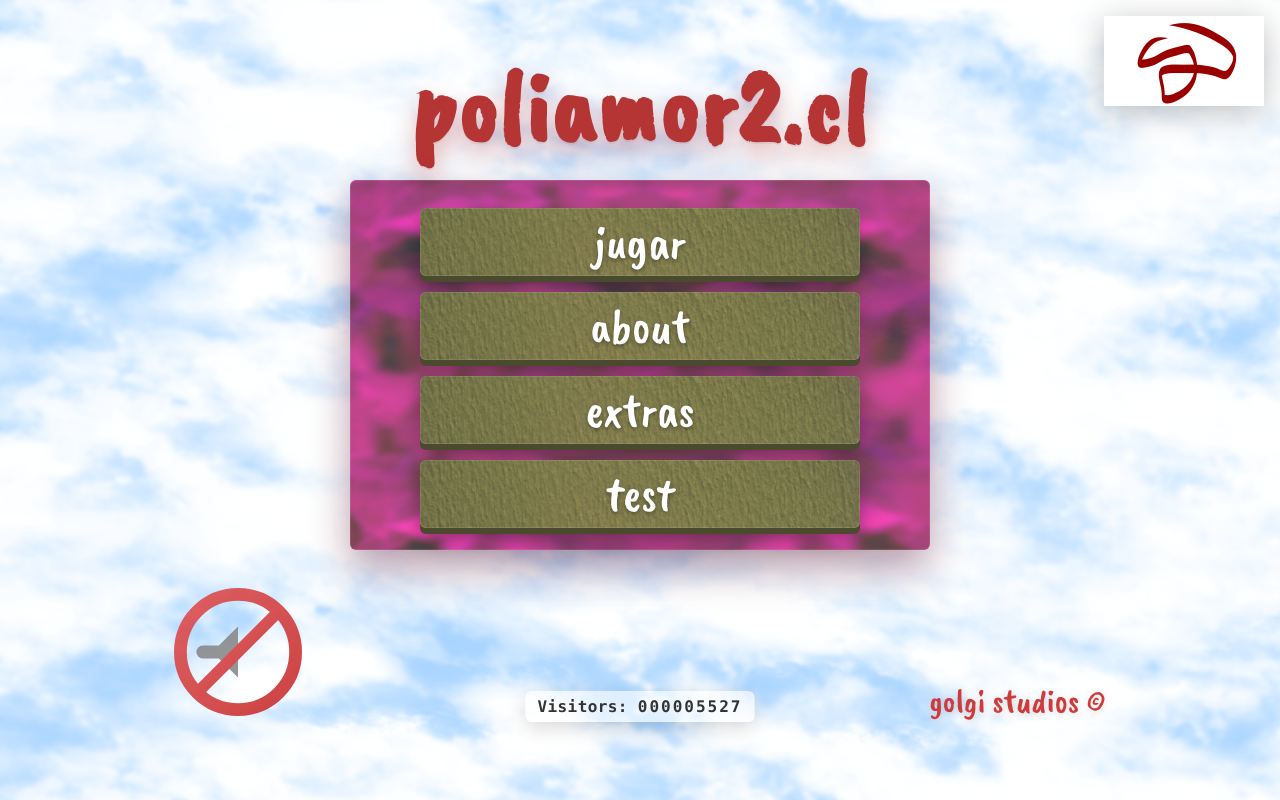
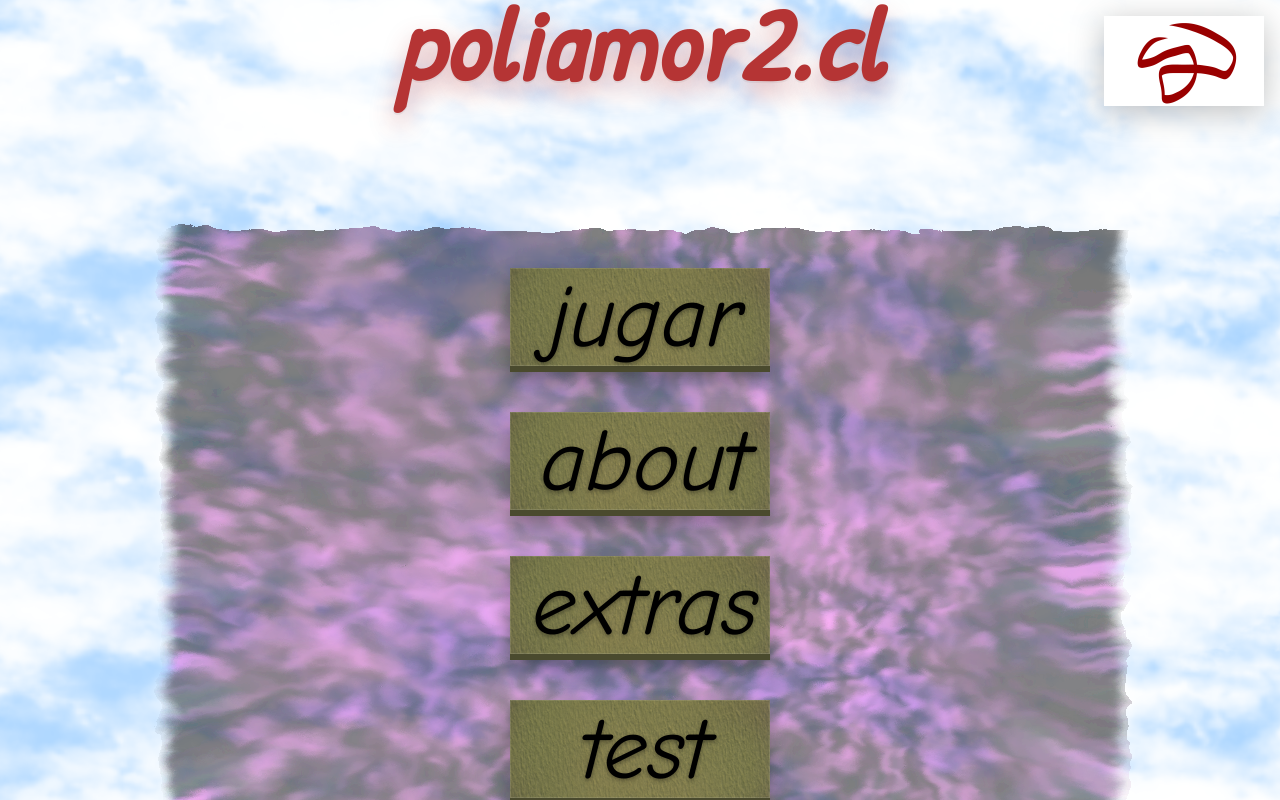
Before and after one commit to IWY-Rose/poliamor2_2, a website built with Vite: page index.html in a window 1280 px wide. Built offline with nearby package versions, Linux system fonts and the light colour scheme.

Commit message:
panelwave

```diff
--- a/index.html
+++ b/index.html
@@ -7,6 +7,23 @@
     <link rel="stylesheet" href="/styles/retro.css">
 </head>
 <body class="splash">
+    <!-- SVG displacement filter for flag-wave texture -->
+    <svg aria-hidden="true" style="position:absolute;width:0;height:0;overflow:hidden">
+        <defs>
+            <filter id="flag-wave" x="-10%" y="-10%" width="120%" height="120%">
+                <feTurbulence type="turbulence" baseFrequency="0.012 0.025"
+                    numOctaves="3" seed="2" result="noise">
+                    <animate attributeName="baseFrequency" dur="12s"
+                        keyTimes="0;0.5;1"
+                        values="0.012 0.025;0.018 0.035;0.012 0.025"
+                        repeatCount="indefinite"/>
+                </feTurbulence>
+                <feDisplacementMap in="SourceGraphic" in2="noise"
+                    scale="18" xChannelSelector="R" yChannelSelector="G"/>
+            </filter>
+        </defs>
+    </svg>
+
     <div class="stage">
         <h1 class="brand-title">poliamor2.cl</h1>
 
@@ -22,7 +39,7 @@
         </a>
 
         <!-- Bottom-left mute icon (visual) -->
-        <svg class="mute-badge" viewBox="0 0 200 200" aria-hidden="true">
+        <!--<svg class="mute-badge" viewBox="0 0 200 200" aria-hidden="true">
             <defs>
                 <linearGradient id="red" x1="0" y1="0" x2="1" y2="1">
                     <stop offset="0%" stop-color="#e05151"/>
@@ -32,16 +49,16 @@
             <circle cx="100" cy="100" r="90" fill="none" stroke="url(#red)" stroke-width="20"/>
             <path d="M70 90 H45 a10 10 0 0 0 -10 10 v0 a10 10 0 0 0 10 10 H70 L100 140 V60 Z" fill="#8a8a8a"/>
             <line x1="38" y1="162" x2="162" y2="38" stroke="url(#red)" stroke-width="18" stroke-linecap="round"/>
-        </svg>
+        </svg>-->
 
         <!-- Bottom-right watermark -->
-        <div class="watermark">golgi studios ©</div>
+        <!--<div class="watermark">golgi studios ©</div>-->
 
         <!-- Visitors counter (kept) -->
-        <div class="visitors">
+        <!--<div class="visitors">
             <span class="counter-label">Visitors:</span>
             <span class="counter-number" id="visitorCount">000001337</span>
-        </div>
+        </div>-->
     </div>
 
     <script>
--- a/styles/retro.css
+++ b/styles/retro.css
@@ -14,7 +14,8 @@ html {
 body {
     margin: 0;
     padding: 0;
-    font-family: system-ui, -apple-system, Segoe UI, Roboto, Helvetica, Arial, "Apple Color Emoji", "Segoe UI Emoji";
+    font-family: "Comic Sans MS", "Comic Neue", "Bradley Hand ITC", "Bradley Hand", "Patrick Hand", cursive;
+    font-style: italic;
     background-color: #a8d4ff;
     min-height: 100vh;
     color: #111;
@@ -44,7 +45,8 @@ body::before {
 
 /* Headings use the hand-drawn look site-wide */
 h1, h2, h3, .brand-title {
-    font-family: "Caveat Brush", "Patrick Hand", cursive;
+    font-family: "Bradley Hand ITC", "Bradley Hand", "Patrick Hand", cursive;
+    font-style: italic;
 }
 
 /* Keep this body helper for layouts; no background override */
@@ -76,7 +78,7 @@ body.splash { display: grid; place-items: center; }
 
 .brand-title {
     position: absolute;
-    top: -16px;
+    top: -86px;
     left: 50%;
     transform: translateX(-50%);
     margin: 0;
@@ -89,31 +91,43 @@ body.splash { display: grid; place-items: center; }
 }
 
 .panel {
-    position: absolute;
-    top: 120px;
+    position: fixed;
+    top: 30vh;
+    bottom: 0;
     left: 50%;
     transform: translateX(-50%);
-    width: min(580px, 88vw);
+    width: min(940px, 88vw);
     padding: 28px 20px 22px;
-    border-radius: 6px;
-    background: url('/images/box01.png') center / cover;
-    box-shadow: 0 18px 40px rgba(80,10,40,0.4), inset 0 0 0 1px rgba(255,255,255,0.1);
     display: grid;
-    gap: 16px;
+    gap: 46px;
     justify-items: center;
+    overflow: visible;
+    z-index: 1;
+}
+
+.panel::before {
+    content: '';
+    position: absolute;
+    inset: -14px;
+    background: url('/images/box03.png') center / cover;
+    z-index: -1;
+    opacity: 0.55;
+    pointer-events: none;
+    will-change: filter;
+    filter: url(#flag-wave);
 }
 
 .wood-btn {
     display: inline-flex;
     align-items: center;
     justify-content: center;
-    width: min(440px, 86%);
-    height: 68px;
-    border-radius: 6px;
+    width: min(260px, 86%);
+    height: 98px;
     text-decoration: none;
-    font-family: "Caveat Brush", "Patrick Hand", cursive;
-    font-size: clamp(28px, 4.5vw, 48px);
-    color: #fff;
+    font-family: "Comic Sans MS", "Comic Neue", "Bradley Hand ITC", "Bradley Hand", "Patrick Hand", cursive;
+    font-size: clamp(88px, 4.5vw, 48px);
+    font-style: italic;
+    color: #000000;
     text-shadow: 0 2px 4px rgba(0,0,0,0.35);
     background: url('/images/btn01.png') center / cover;
     box-shadow:
@@ -153,7 +167,7 @@ body.splash { display: grid; place-items: center; }
 .mute-badge {
     position: absolute;
     left: 24px;
-    bottom: 24px;
+    bottom: -54px;
     width: clamp(72px, 10vw, 130px);
     aspect-ratio: 1/1;
     opacity: 0.9;
@@ -162,8 +176,8 @@ body.splash { display: grid; place-items: center; }
 
 .watermark {
     position: absolute;
-    right: 24px;
-    bottom: 18px;
+    right: -24px;
+    bottom: -58px;
     font-family: "Caveat Brush", "Patrick Hand", cursive;
     font-size: clamp(20px, 3.2vw, 34px);
     color: #cf3a3a;
@@ -174,7 +188,7 @@ body.splash { display: grid; place-items: center; }
 .visitors {
     position: absolute;
     left: 50%;
-    bottom: 18px;
+    bottom: -58px;
     transform: translateX(-50%);
     display: inline-flex;
     gap: 10px;
```
Also changed, not shown: public/images/box02.png (added), public/images/box03.png (added).
